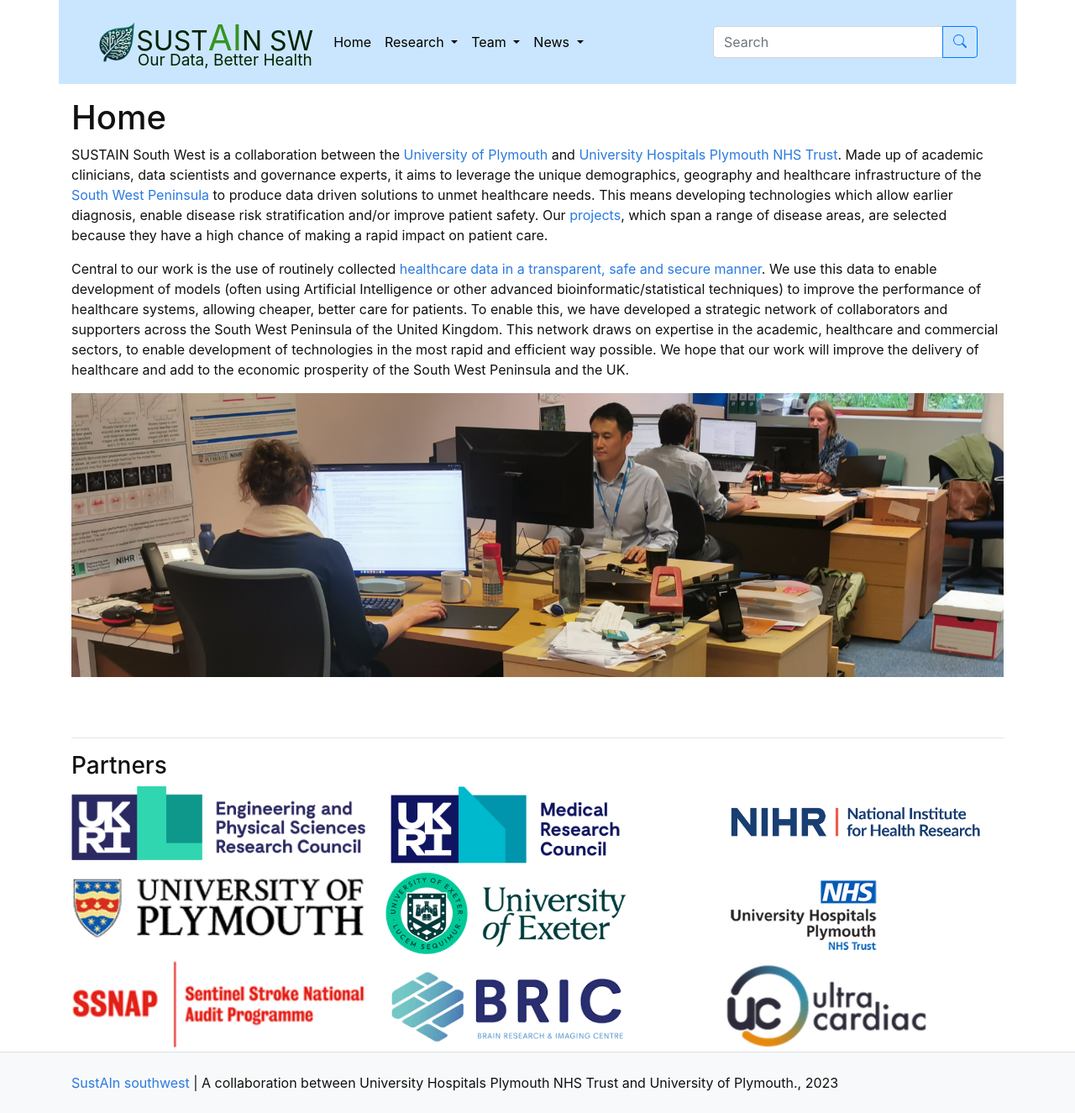
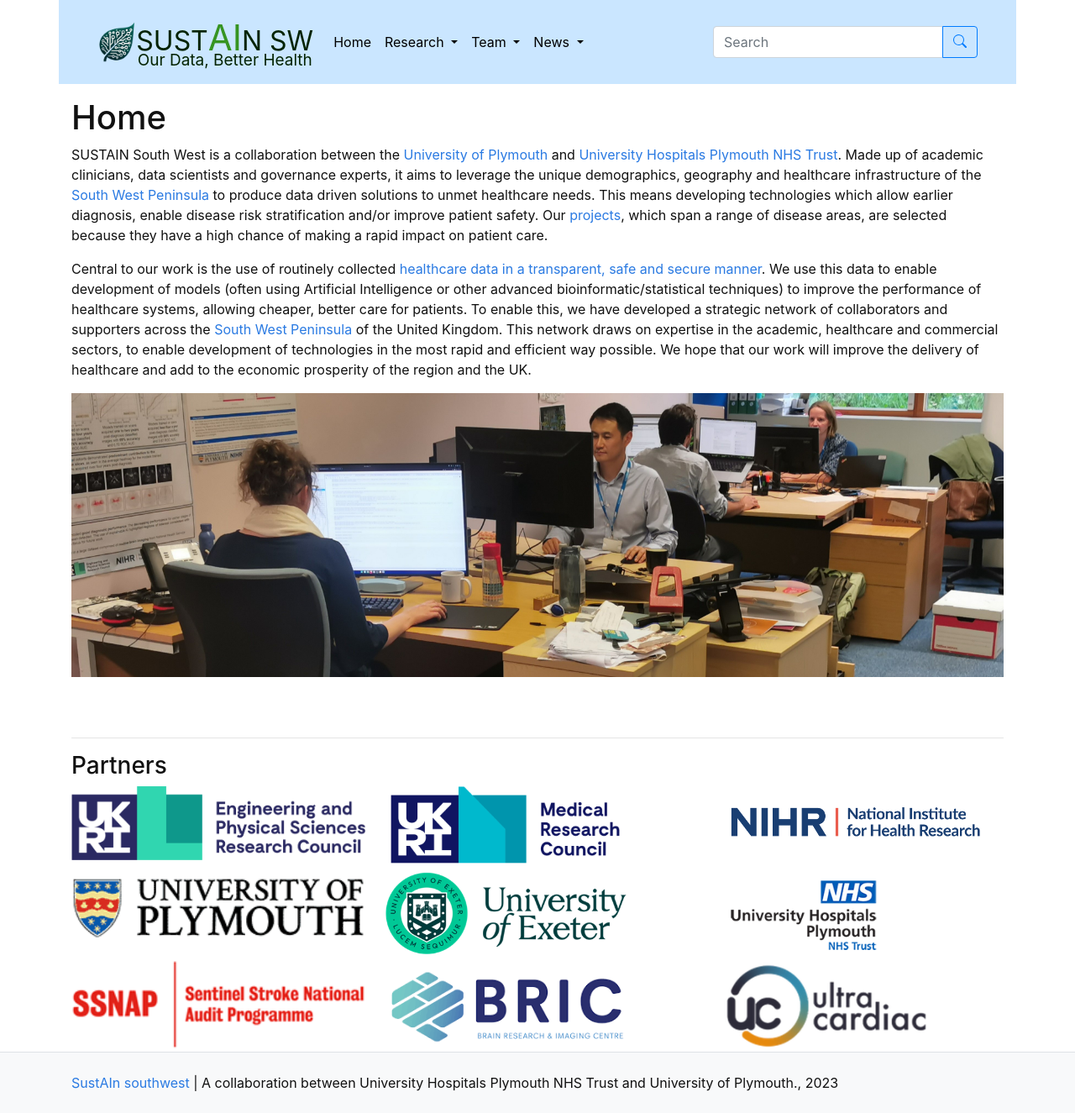
Before and after one commit to sustainsw/sustainsw.github.io, a Jekyll site: the page built from pages/index.md, in a window 1280 px wide. Shown: the whole page at 84% size. Built offline with Jekyll 4.4.1, drawn with Linux system fonts in a browser that asks for light colours.

Commit message:
proofing home

```diff
--- a/pages/index.md
+++ b/pages/index.md
@@ -7,9 +7,9 @@
 ---
 
 
-SUSTAIN South West is a collaboration between the [University of Plymouth](https://www.plymouth.ac.uk/) and [University Hospitals Plymouth NHS Trust](https://www.plymouthhospitals.nhs.uk/). Made up of academic clinicians, data scientists and governance experts, it aims to leverage the unique demographics, geography and healthcare infrastructure of the [South West Peninsula](https://en.wikipedia.org/wiki/South_West_Peninsula#:~:text=The%20South%20West%20Peninsula%20is,counties%20of%20Somerset%20and%20Dorset) to produce data driven solutions to unmet healthcare needs. This means developing technologies which allow earlier diagnosis, enable disease risk stratification and/or improve patient safety. Our [projects]({% link pages/projects.md%}), which span a range of disease areas, are selected because they have a high chance of making a rapid impact on patient care.
+SUSTAIN South West is a collaboration between the [University of Plymouth](https://www.plymouth.ac.uk/) and [University Hospitals Plymouth NHS Trust](https://www.plymouthhospitals.nhs.uk/). Made up of academic clinicians, data scientists and governance experts, it aims to leverage the unique demographics, geography and healthcare infrastructure of the [South West Peninsula]({% link pages/our_region.md%}) to produce data driven solutions to unmet healthcare needs. This means developing technologies which allow earlier diagnosis, enable disease risk stratification and/or improve patient safety. Our [projects]({% link pages/projects.md%}), which span a range of disease areas, are selected because they have a high chance of making a rapid impact on patient care.
 
-Central to our work is the use of routinely collected [healthcare data in a transparent, safe and secure manner]({% link pages/our_data.md%}). We use this data to enable development of models (often using Artificial Intelligence or other advanced bioinformatic/statistical techniques) to improve the performance of healthcare systems, allowing cheaper, better care for patients. To enable this, we have developed a strategic network of collaborators and supporters across the South West Peninsula of the United Kingdom. This network draws on expertise in the academic, healthcare and commercial sectors, to enable development of technologies in the most rapid and efficient way possible. We hope that our work will improve the delivery of healthcare and add to the economic prosperity of the South West Peninsula and the UK.
+Central to our work is the use of routinely collected [healthcare data in a transparent, safe and secure manner]({% link pages/our_data.md%}). We use this data to enable development of models (often using Artificial Intelligence or other advanced bioinformatic/statistical techniques) to improve the performance of healthcare systems, allowing cheaper, better care for patients. To enable this, we have developed a strategic network of collaborators and supporters across the [South West Peninsula](https://plymouth-neuroimaging.github.io/our_region.html) of the United Kingdom. This network draws on expertise in the academic, healthcare and commercial sectors, to enable development of technologies in the most rapid and efficient way possible. We hope that our work will improve the delivery of healthcare and add to the economic prosperity of the region and the UK.
 
 
 
```
